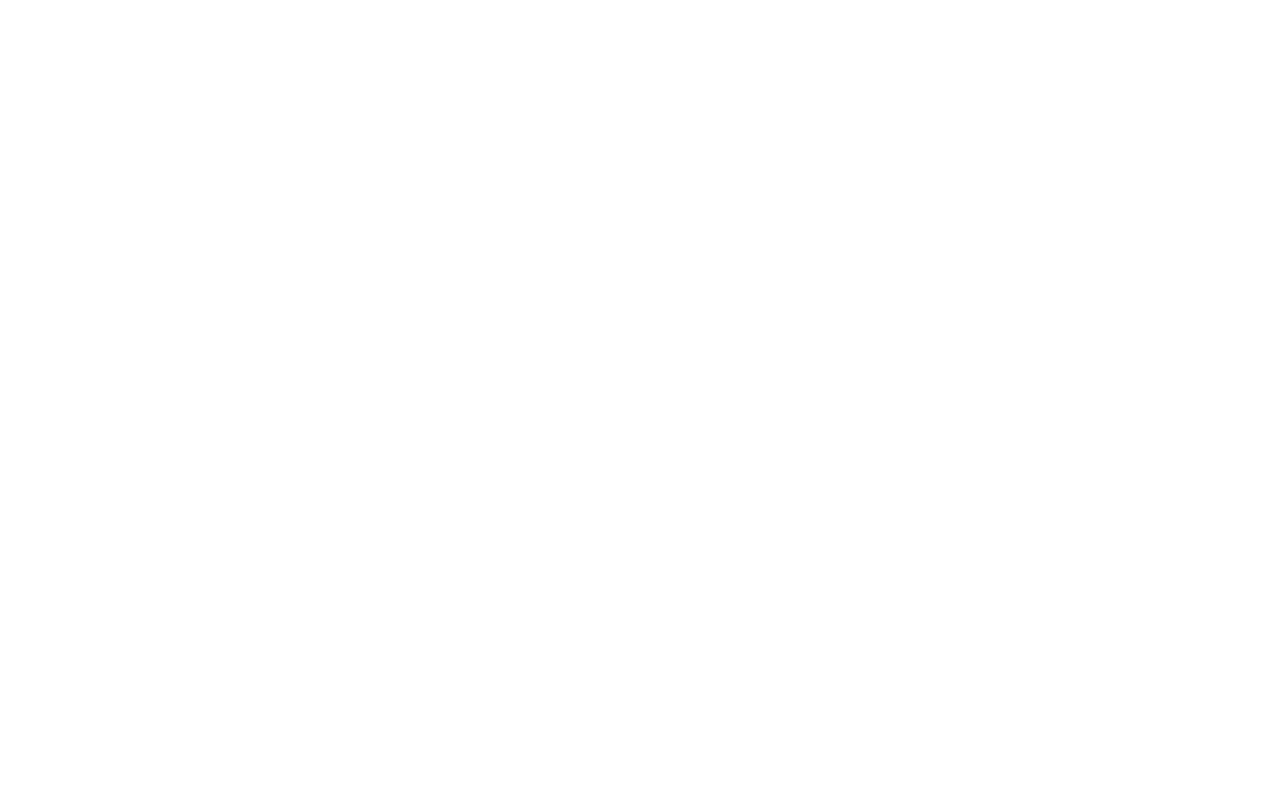
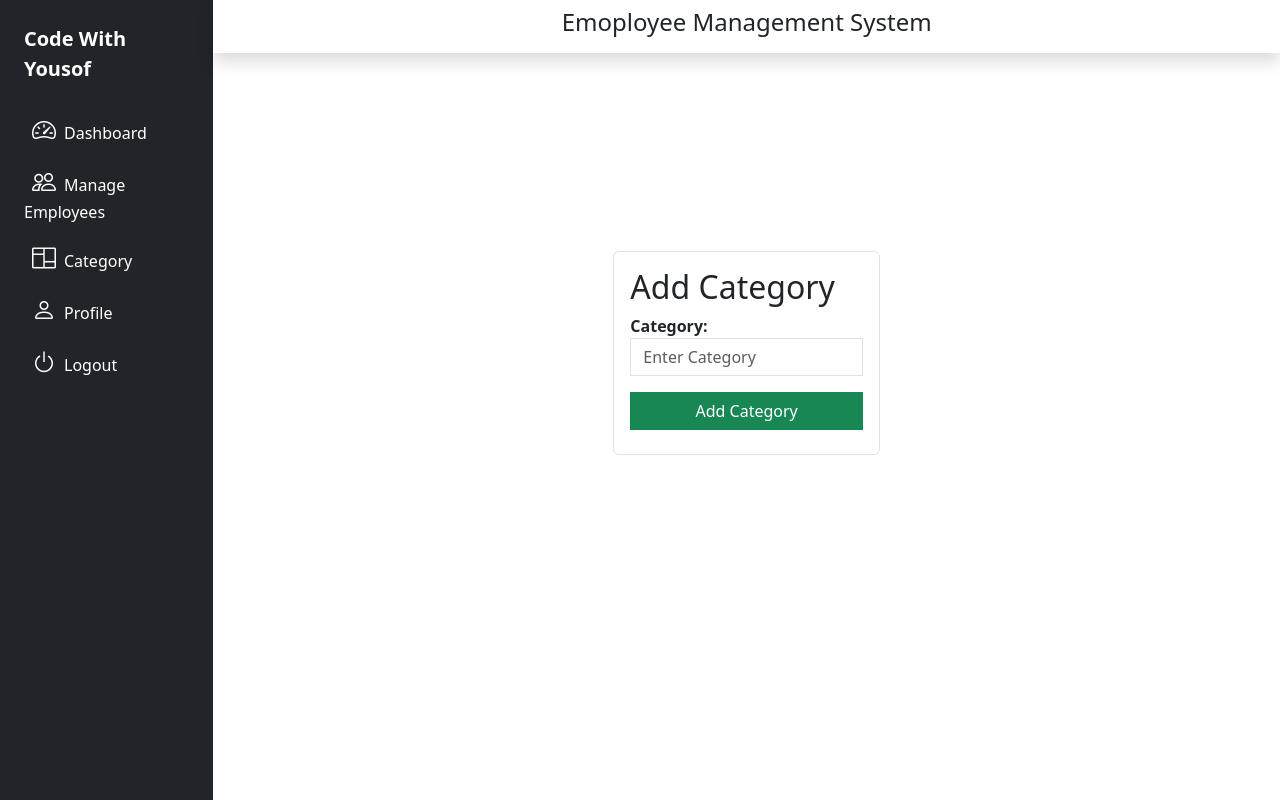
Before and after one commit to sandali24/EMS, a React (Vite) app in the folder EmployeeMS/: page /dashboard/add_category in a window 1280 px wide. Before the commit this address had no page. Built offline with nearby package versions, Linux system fonts and the light colour scheme.

Commit message:
Add category (Done)

```diff
--- a/EmployeeMS/src/App.jsx
+++ b/EmployeeMS/src/App.jsx
@@ -3,6 +3,12 @@
 import Login from './Components/Login'
 import {BrowserRouter, Routes, Route} from 'react-router-dom'
 import Dashboard from './Components/Dashboard'
+import Home from './Components/Home'
+import Employee from './Components/Employee'
+import Category from './Components/Category'
+import Profie from './Components/Profie'
+import AddCategory from './Components/AddCategory'
+
 
 function App() {
 
@@ -12,7 +18,13 @@
      <BrowserRouter>
      <Routes>
       <Route path='/adminlogin' element={<Login/>}></Route>
-      <Route path='/dashboard' element={<Dashboard/>}></Route>
+      <Route path='/dashboard' element={<Dashboard/>}>
+      <Route path='' element={<Home/>}></Route>
+      <Route path='/dashboard/employee' element={<Employee/>}></Route>
+      <Route path='/dashboard/category' element={<Category/>}></Route>
+      <Route path='/dashboard/profie' element={<Profie/>}></Route>
+      <Route path='/dashboard/add_category' element={<AddCategory/>}></Route>
+      </Route>
      </Routes>
      </BrowserRouter>
     </>
--- /dev/null
+++ b/EmployeeMS/src/Components/AddCategory.jsx
@@ -0,0 +1,42 @@
+import axios from 'axios'
+import React, { useState } from 'react'
+import { useNavigate } from 'react-router-dom'
+
+
+const AddCategory = () => {
+
+    const [category, setCategory] = useState()
+    const navigate = useNavigate()
+
+    const handleSubmit = (e) => {
+        e.preventDefault()
+        axios.post('http://localhost:3000/auth/add_category', {category})
+        .then(result => {
+            if(result.data.Status) {
+                navigate('/dashboard/category')
+            } else {
+                alert(result.data.Error)
+            }
+        })
+        .catch(err => console.log(err))
+    }
+
+  return (
+    <div className='d-flex justify-content-center align-items-center h-75'>
+        <div className='p-3 rounded w-25 border'>
+            <h2>Add Category</h2>
+            <form onSubmit={handleSubmit}>
+                <div className='mb-3'>
+                    <label htmlFor="category"><strong>Category:</strong></label>
+                    <input type="text" name='category' placeholder='Enter Category'
+                    onChange={(e) => setCategory(e.target.value)}
+                      className='form-control rounded-0'/>
+                </div>
+                <button className='btn btn-success w-100 rounded-0 mb-2'>Add Category</button>
+            </form>
+        </div>
+    </div>
+  )
+}
+
+export default AddCategory
--- /dev/null
+++ b/EmployeeMS/src/Components/Category.jsx
@@ -0,0 +1,35 @@
+import React from 'react'
+import { Link } from 'react-router-dom'
+
+
+const Category = () => {
+  return (
+    <div className='px-5 mt-3'>
+        <div className='d-flex justify-content-center'>
+            <h3>Category List</h3>
+        </div>
+        <Link to="/dashboard/add_category" className='btn btn-success'>Add Category</Link>
+        {/* <div className='mt-3'>
+            <table className='table'>
+                <thead>
+                    <tr>
+                        <th>Name</th>
+                    </tr>
+                </thead>
+                <tbody>
+                {
+                        category.map(c => (
+                            <tr>
+                                <td>{c.name}</td>
+                            </tr>
+                        ))
+                    }
+                </tbody>
+            </table>
+        </div> */}
+
+    </div>
+  )
+}
+
+export default Category
--- a/EmployeeMS/src/Components/Dashboard.jsx
+++ b/EmployeeMS/src/Components/Dashboard.jsx
@@ -1,8 +1,84 @@
 import React from 'react'
+import { Link, Outlet } from 'react-router-dom'
+import "bootstrap-icons/font/bootstrap-icons.css";
+
+
 
 const Dashboard = () => {
   return (
-    <div>Dashboard</div>
+    <div className="container-fluid">
+      <div className="row flex-nowrap">
+        <div className="col-auto col-md-3 col-xl-2 px-sm-2 px-0 bg-dark">
+          <div className="d-flex flex-column align-items-center align-items-sm-start px-3 pt-2 text-white min-vh-100">
+            <Link
+              to="/dashboard"
+              className="d-flex align-items-center pb-3 mb-md-1 mt-md-3 me-md-auto text-white text-decoration-none"
+            >
+              <span className="fs-5 fw-bolder d-none d-sm-inline">
+                Code With Yousof
+              </span>
+            </Link>
+            <ul
+              className="nav nav-pills flex-column mb-sm-auto mb-0 align-items-center align-items-sm-start"
+              id="menu"
+            >
+              <li className="w-100">
+                <Link
+                  to="/dashboard"
+                  className="nav-link text-white px-0 align-middle"
+                >
+                  <i className="fs-4 bi-speedometer2 ms-2"></i>
+                  <span className="ms-2 d-none d-sm-inline">Dashboard</span>
+                </Link>
+              </li>
+              <li className="w-100">
+                <Link
+                  to="/dashboard/employee"
+                  className="nav-link px-0 align-middle text-white"
+                >
+                  <i className="fs-4 bi-people ms-2"></i>
+                  <span className="ms-2 d-none d-sm-inline">
+                    Manage Employees
+                  </span>
+                </Link>
+              </li>
+              <li className="w-100">
+                <Link
+                  to="/dashboard/category"
+                  className="nav-link px-0 align-middle text-white"
+                >
+                  <i className="fs-4 bi-columns ms-2"></i>
+                  <span className="ms-2 d-none d-sm-inline">Category</span>
+                </Link>
+              </li>
+              <li className="w-100">
+                <Link
+                  to="/dashboard/profile"
+                  className="nav-link px-0 align-middle text-white"
+                >
+                  <i className="fs-4 bi-person ms-2"></i>
+                  <span className="ms-2 d-none d-sm-inline">Profile</span>
+                </Link>
+              </li>
+              <li className="w-100">
+              <Link
+                  className="nav-link px-0 align-middle text-white"
+                >
+                  <i className="fs-4 bi-power ms-2"></i>
+                  <span className="ms-2 d-none d-sm-inline">Logout</span>
+                </Link>
+              </li>
+            </ul>
+          </div>
+        </div>
+        <div className="col p-0 m-0">
+            <div className="p-2 d-flex justify-content-center shadow">
+                <h4>Emoployee Management System</h4>
+            </div>
+            <Outlet />
+        </div>
+      </div>
+    </div>
   )
 }
 
--- /dev/null
+++ b/EmployeeMS/src/Components/Employee.jsx
@@ -0,0 +1,9 @@
+import React from 'react'
+
+const Employee = () => {
+  return (
+    <div>Employee</div>
+  )
+}
+
+export default Employee
--- /dev/null
+++ b/EmployeeMS/src/Components/Home.jsx
@@ -0,0 +1,9 @@
+import React from 'react'
+
+const Home = () => {
+  return (
+    <div>Home</div>
+  )
+}
+
+export default Home
--- /dev/null
+++ b/EmployeeMS/src/Components/Profie.jsx
@@ -0,0 +1,9 @@
+import React from 'react'
+
+const Profie = () => {
+  return (
+    <div>Profie</div>
+  )
+}
+
+export default Profie
```
Also changed, not shown: 1 other file (tests, documents, lock files or other folders).
